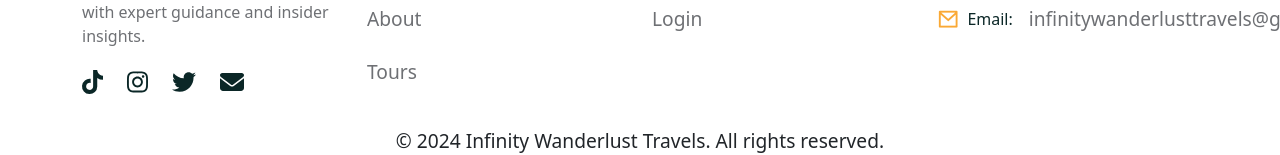
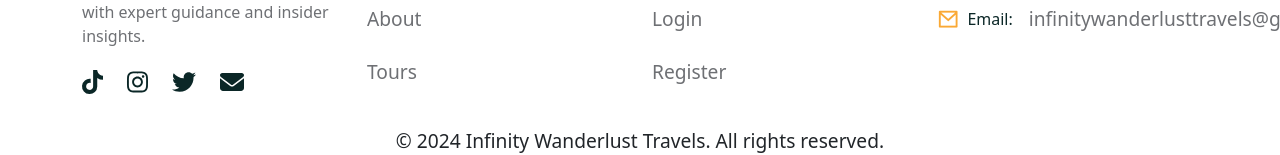
Before and after one commit to BM-Ghost/infinity-wanderlust, a React (Create React App) app: page /register in a window 1280 px wide. Shown: the part 959-1114 px from the top of the page. Built offline with nearby package versions, Linux system fonts and the light colour scheme; a web font is replaced by a local one; what pocketbase would draw is missing.

Commit message:
register

```diff
--- a/src/components/Footer/Footer.jsx
+++ b/src/components/Footer/Footer.jsx
@@ -31,10 +31,10 @@ const quick__links2 = [
       path: '/login',
       display: 'Login'
    },
-   // {
-   //    path: '/register',
-   //    display: 'Register'
-   // },
+   {
+      path: '/register',
+      display: 'Register'
+   },
 ]
 
 const Footer = () => {
```
